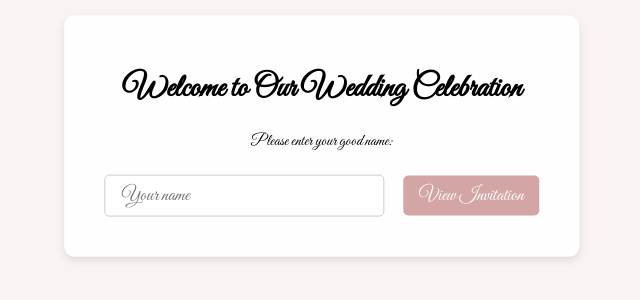
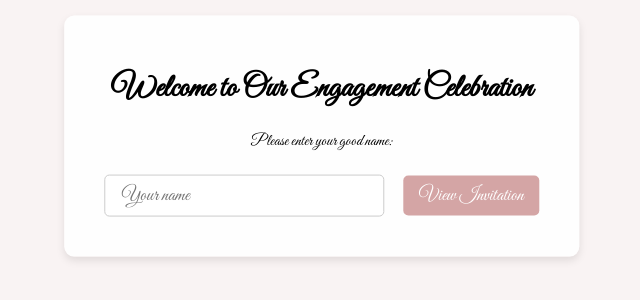
Before and after one commit to Srj-source/nandani, a plain HTML site: page index.html in a window 1280 px wide. Shown: the part 264-564 px from the top of the page, without its empty margins (318-958 px from the left). Drawn offline with Linux system fonts and the light colour scheme.

Commit message:
Update index.html

```diff
--- a/index.html
+++ b/index.html
@@ -83,7 +83,7 @@
 </head>
 <body>
   <div id="name-form">
-    <h1>Welcome to Our Wedding Celebration</h1>
+    <h1>Welcome to Our Engagement Celebration</h1>
     <p>Please enter your good name:</p>
     <input type="text" id="guest-name" placeholder="Your name" required />
     <button id="play-button">View Invitation</button>
```
